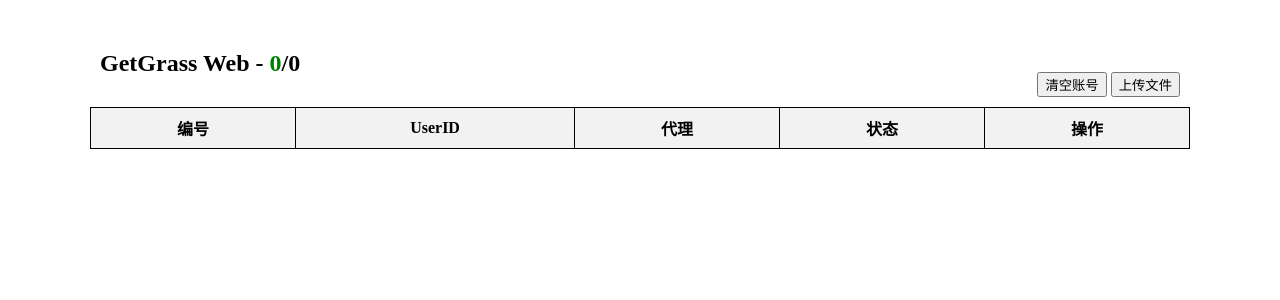
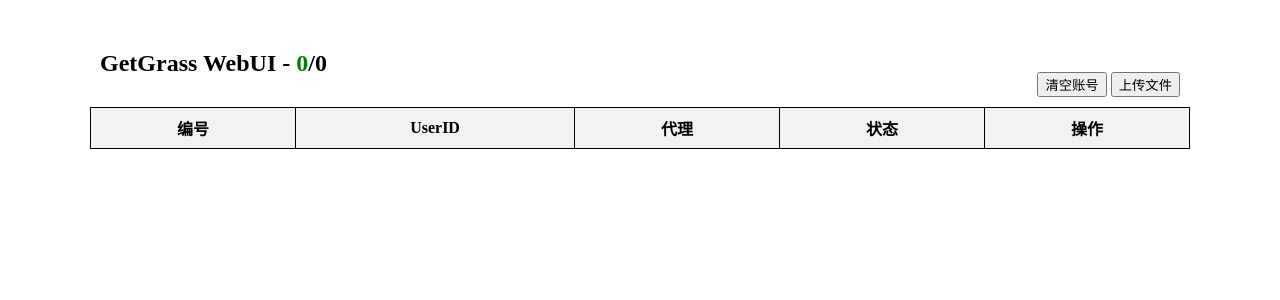
Before and after one commit to Confusion-ymc/GetGrassWebUI, a FastAPI app: page / in a window 1280 px wide. Shown: the top 300 px of the page. Run offline with FastAPI, Linux system fonts and the light colour scheme; data that the repository does not hold is empty.

Commit message:
Update index.html

```diff
--- a/templates/index.html
+++ b/templates/index.html
@@ -4,11 +4,11 @@
     <link rel="stylesheet" href="/static/index.css">
     <meta charset="UTF-8">
     <meta name="viewport" content="width=device-width, initial-scale=1.0">
-    <title>GetGrass Web</title>
+    <title>GetGrass WebUI</title>
 </head>
 <body>
 <div class="title">
-    <h2>GetGrass Web - <span class='status-2' id="onlineCount">0</span>/<span id="allCount">20</span></h2>
+    <h2>GetGrass WebUI - <span class='status-2' id="onlineCount">0</span>/<span id="allCount">20</span></h2>
     <div>
         <button onclick="deleteAllUser()">清空账号</button>
         <button onclick="uploadFile()">上传文件</button>
```
